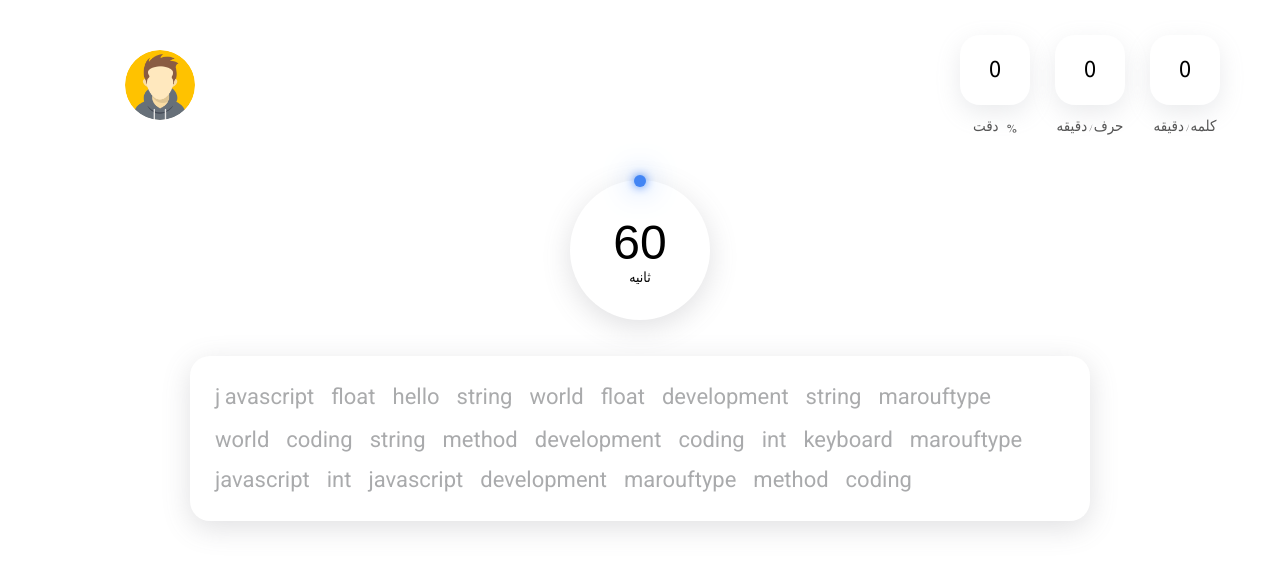
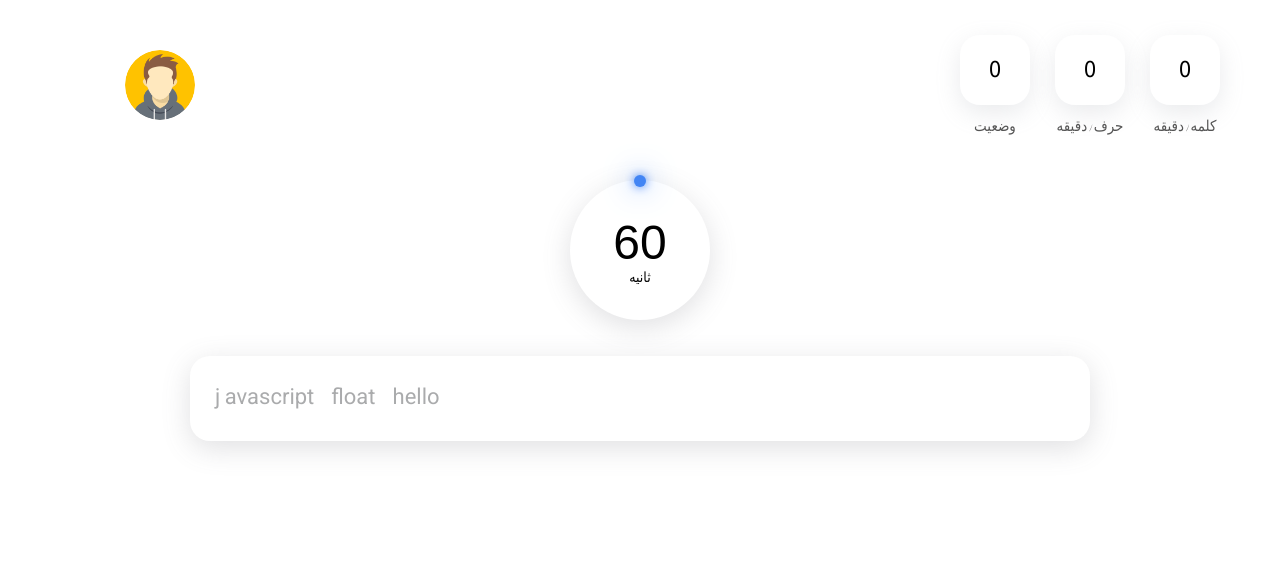
Before and after one commit to MaroufEbrahimi/marouftype, a React (Vite) app: page / in a window 1280 px wide. Shown: the top 570 px of the page. Built offline with nearby package versions, Linux system fonts and the light colour scheme.

Commit message:
count words bug fixed

```diff
--- a/src/App.tsx
+++ b/src/App.tsx
@@ -9,24 +9,21 @@ function App() {
   const [isStarted, setIsStarted] = useState(false);
   const [typingStatus, setTypingStatus] = useState("");
   const [totalChars, setTotalChars] = useState(0);
-
-  const wordCount =
-    inputValue.trim() === "" ? 0 : inputValue.trim().split(/\s+/).length;
-
-  const charsCount = inputValue.replace(/\s/g, "").length;
+  const [totalWordsTyped, setTotalWordsTyped] = useState(0); // ✅ اینو اضافه کن
 
   // 📌 وقتی تایمر صفر شد، این تابع اجرا میشه
   const handleTimeUp = () => {
-    setIsStarted(false); // تایمر رو متوقف کن
-    setInputValue(""); // متن تایپ شده پاک شود
-    setTypingStatus(""); // وضعیت تایپ هم ریست شود
+    setIsStarted(false);
+    setInputValue("");
+    setTypingStatus("");
     setTotalChars(0);
+    setTotalWordsTyped(0); // ✅ ریست بشه
   };
 
   return (
     <>
       <Navbar
-        wordPerMin={wordCount}
+        wordPerMin={totalWordsTyped} // ✅ الان شناخته میشه
         charsPerMin={totalChars}
         typingStatus={typingStatus}
       />
@@ -42,6 +39,7 @@ function App() {
           setIsStarted={setIsStarted}
           setTypingStatus={setTypingStatus}
           setTotalChars={setTotalChars}
+          setTotalWordsTyped={setTotalWordsTyped}
         />
       </div>
     </>
--- a/src/components/Input/Input.tsx
+++ b/src/components/Input/Input.tsx
@@ -7,6 +7,7 @@ interface InputProps {
   setIsStarted: React.Dispatch<React.SetStateAction<boolean>>;
   setTypingStatus: React.Dispatch<React.SetStateAction<string>>;
   setTotalChars: React.Dispatch<React.SetStateAction<number>>;
+  setTotalWordsTyped: React.Dispatch<React.SetStateAction<number>>; // ✅ اضافه شد
 }
 
 const Input = ({
@@ -16,6 +17,7 @@ const Input = ({
   setIsStarted,
   setTypingStatus,
   setTotalChars,
+  setTotalWordsTyped,
 }: InputProps) => {
   const suggestions: string[] = [
     "hello",
@@ -35,7 +37,7 @@ const Input = ({
     "boolean",
   ];
 
-  const WORD_COUNT = 25;
+  const WORD_COUNT = 3;
 
   const inputRef = useRef<HTMLInputElement | null>(null);
 
@@ -44,6 +46,7 @@ const Input = ({
   );
   const [currentWordIndex, setCurrentWordIndex] = useState<number>(0);
   const [typedWords, setTypedWords] = useState<string[]>([]);
+  // const [totalWordsTyped, setTotalWordsTyped] = useState(0);
 
   useEffect(() => {
     inputRef.current?.focus();
@@ -92,6 +95,7 @@ const Input = ({
         return copy;
       });
       setCurrentWordIndex((idx) => idx + 1);
+      setTotalWordsTyped((prev) => prev + 1);
       setInputValue("");
     }
   };
@@ -175,7 +179,6 @@ const Input = ({
 
   const renderWord = (word: string, wi: number) => {
     const isCurrent = wi === currentWordIndex;
-    const typed = typedWords[wi] ?? (isCurrent ? inputValue : "");
 
     if (wi < currentWordIndex) {
       const typedForThis = typedWords[wi] ?? "";
--- a/src/components/Navbar/Navbar.tsx
+++ b/src/components/Navbar/Navbar.tsx
@@ -7,23 +7,26 @@ interface NavbarProps {
   typingStatus: string;
 }
 
-const Navbar = ({ charsPerMin, typingStatus }: NavbarProps) => {
+const Navbar = ({ wordPerMin, charsPerMin, typingStatus }: NavbarProps) => {
   return (
     <div className="navbar">
       <div className="navbar_box_right dis_f gap_25">
         <div className="navbar_inner_box">
-          <div className="navbar_inner_box_circle">{typingStatus}</div>
+          <div className="navbar_inner_box_circle">{wordPerMin}</div>
           <div className="navbar_inner_box_text">کلمه/دقیقه</div>
         </div>
+
         <div className="navbar_inner_box">
           <div className="navbar_inner_box_circle">{charsPerMin}</div>
           <div className="navbar_inner_box_text">حرف/دقیقه</div>
         </div>
+
         <div className="navbar_inner_box">
-          <div className="navbar_inner_box_circle">0</div>
-          <div className="navbar_inner_box_text">% دقت</div>
+          <div className="navbar_inner_box_circle">{typingStatus || "—"}</div>
+          <div className="navbar_inner_box_text">وضعیت</div>
         </div>
       </div>
+
       <div className="navbar_box">
         <Profile />
       </div>
```
